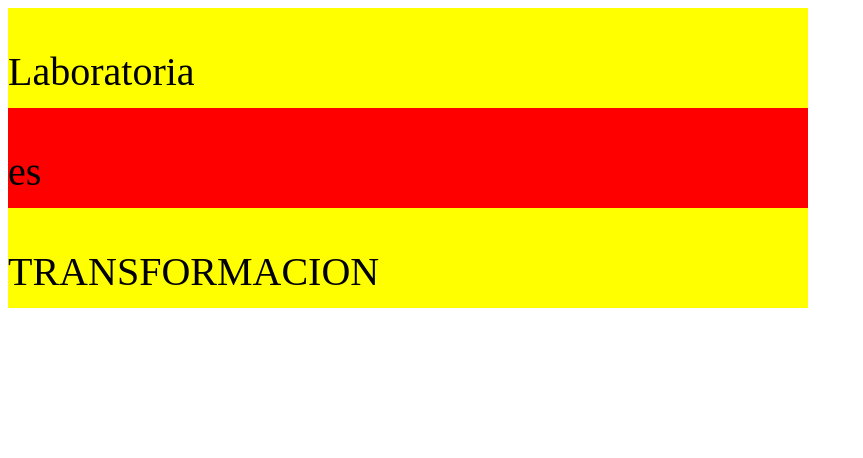
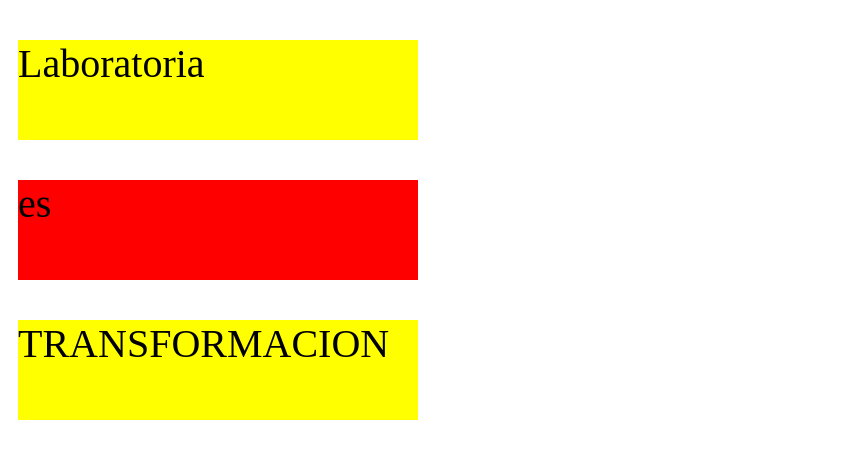
Before and after one commit to KaleshaDS/Labandera, a plain HTML site: page index.html in a window 1280 px wide. Shown: the whole page, without its empty margins (0-863 px from the left). Drawn offline with Linux system fonts and the light colour scheme.

Commit message:
Separacion 1}

```diff
--- a/style/main.css
+++ b/style/main.css
@@ -7,7 +7,8 @@
 }
 div{
 	height:100px;
-	width:800px;
+	width:400px;
 	font-size:40px;
-	float: left;
+	/*float: left;*/
+	margin:10px;
 }
```
